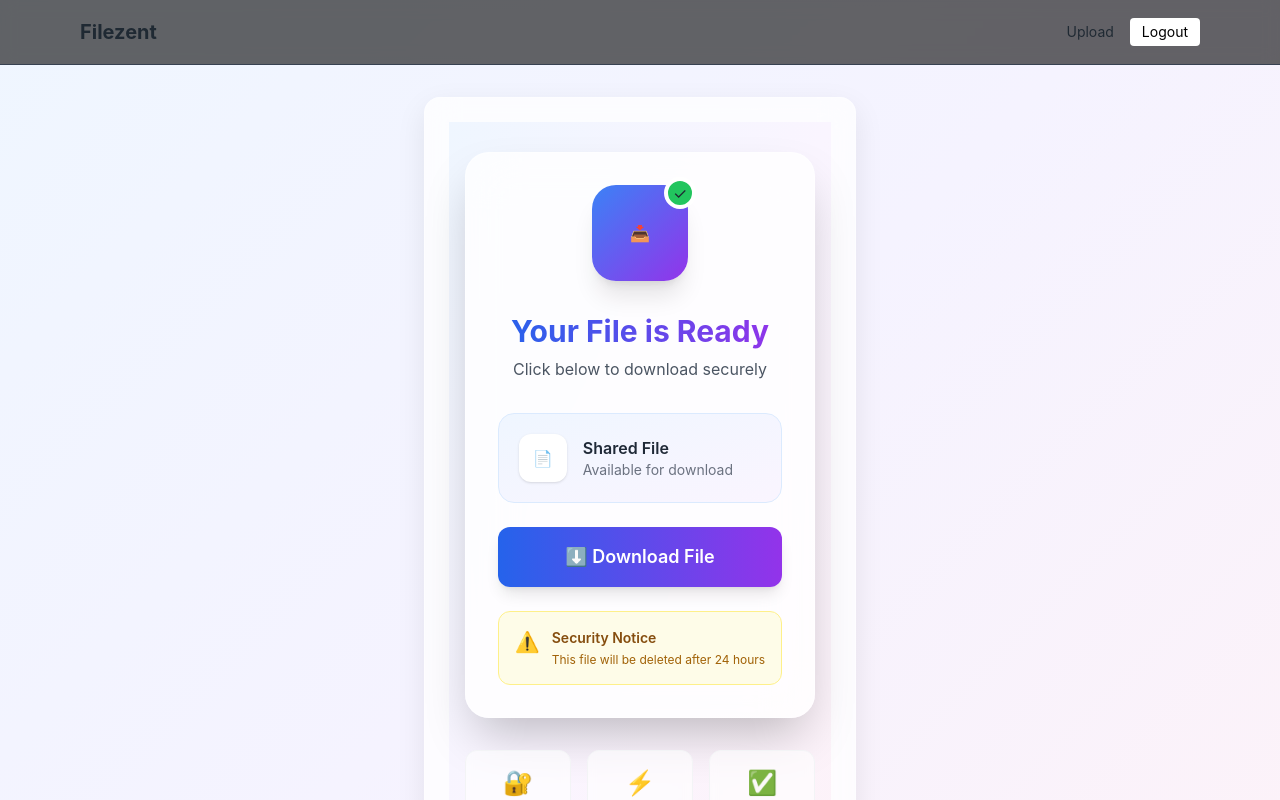
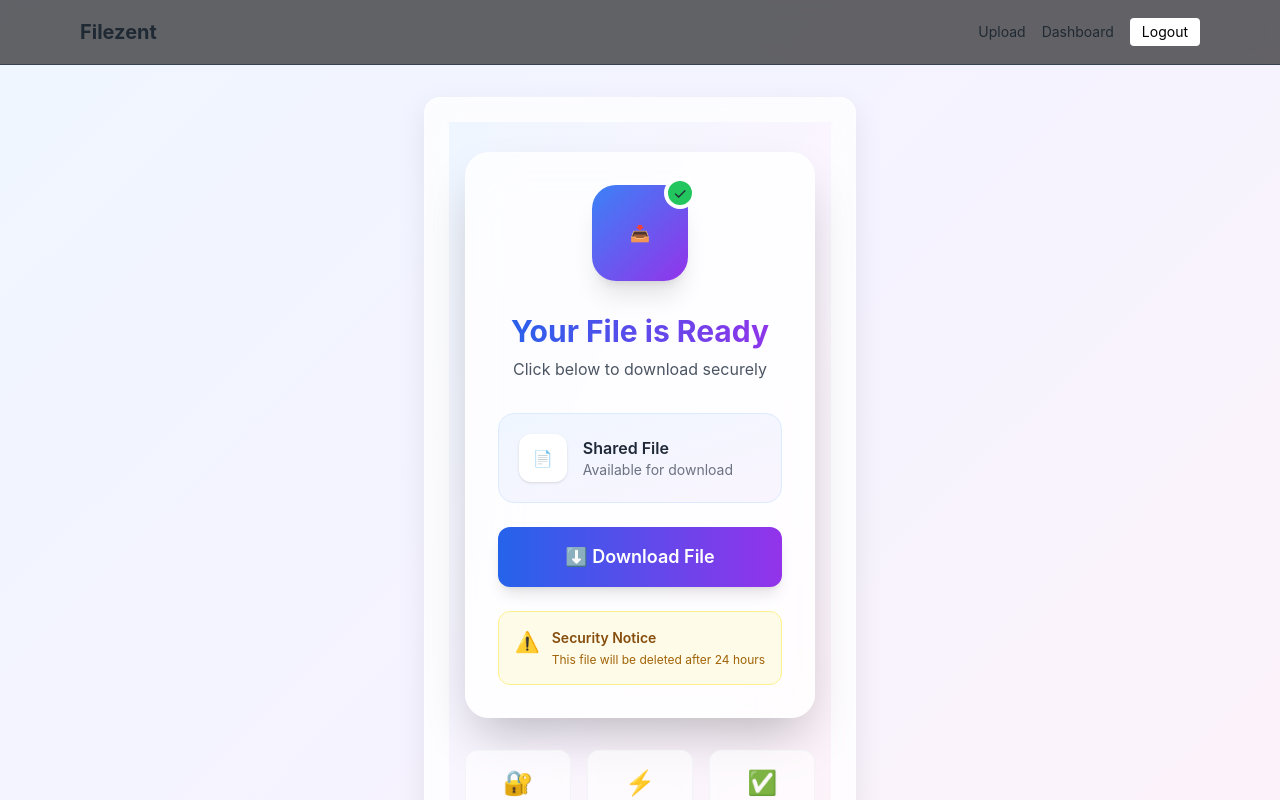
Before and after one commit to vinaykumar0005/filezent, a React (Vite) app in the folder frontend/: page /download/1 in a window 1280 px wide. Shown: the top 800 px of the page. Built offline with nearby package versions, Linux system fonts and the light colour scheme; no server answers; sample sign-in values are in the browser's storage.

Commit message:
dashboard fix

```diff
--- a/frontend/src/components/Header.jsx
+++ b/frontend/src/components/Header.jsx
@@ -20,6 +20,13 @@ export default function Header() {
             Upload
           </Link>
 
+          <Link
+            to="/dashboard"
+            className="hover:text-gray-300"
+          >
+            Dashboard
+          </Link>
+
           <button
             onClick={logout}
             className="bg-white text-black px-3 py-1 rounded hover:bg-gray-200"
--- a/frontend/src/components/Navbar.jsx
+++ b/frontend/src/components/Navbar.jsx
@@ -8,6 +8,7 @@ export default function Navbar() {
         <Link to="/">Upload</Link>
         <Link to="/login">Login</Link>
         <Link to="/register">Register</Link>
+        <Link to="/dashboard">Dashboard</Link>
       </div>
     </nav>
   );
```
